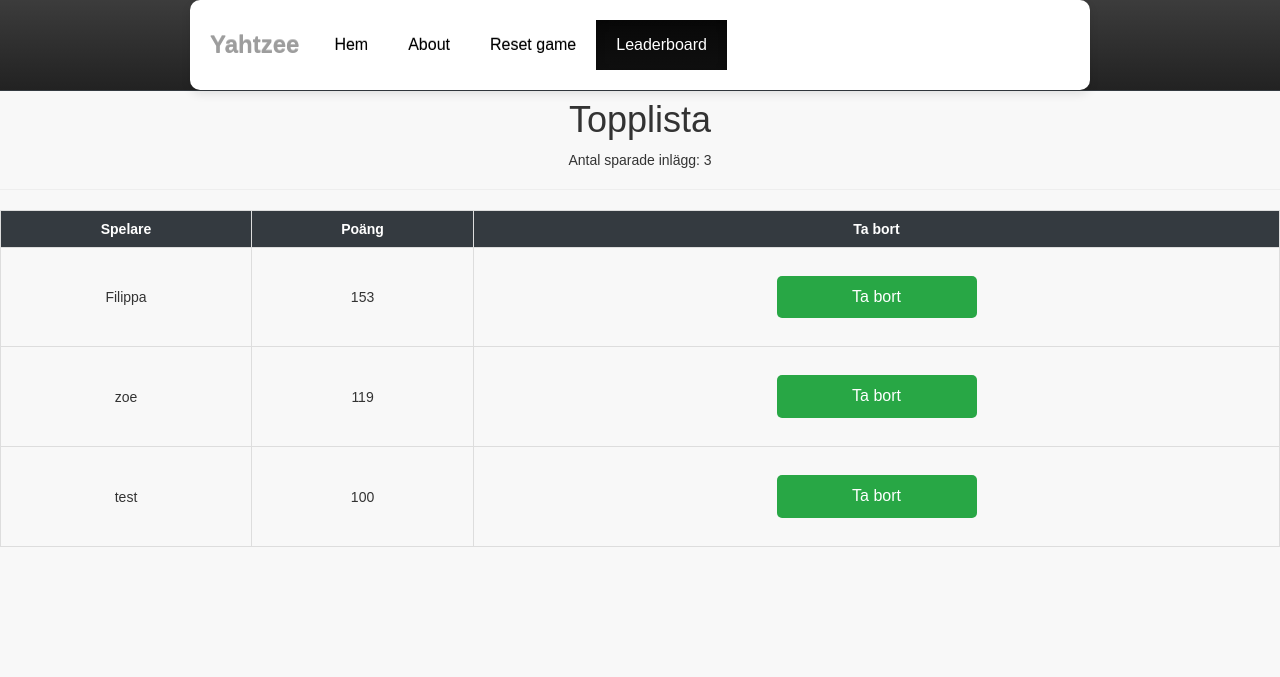
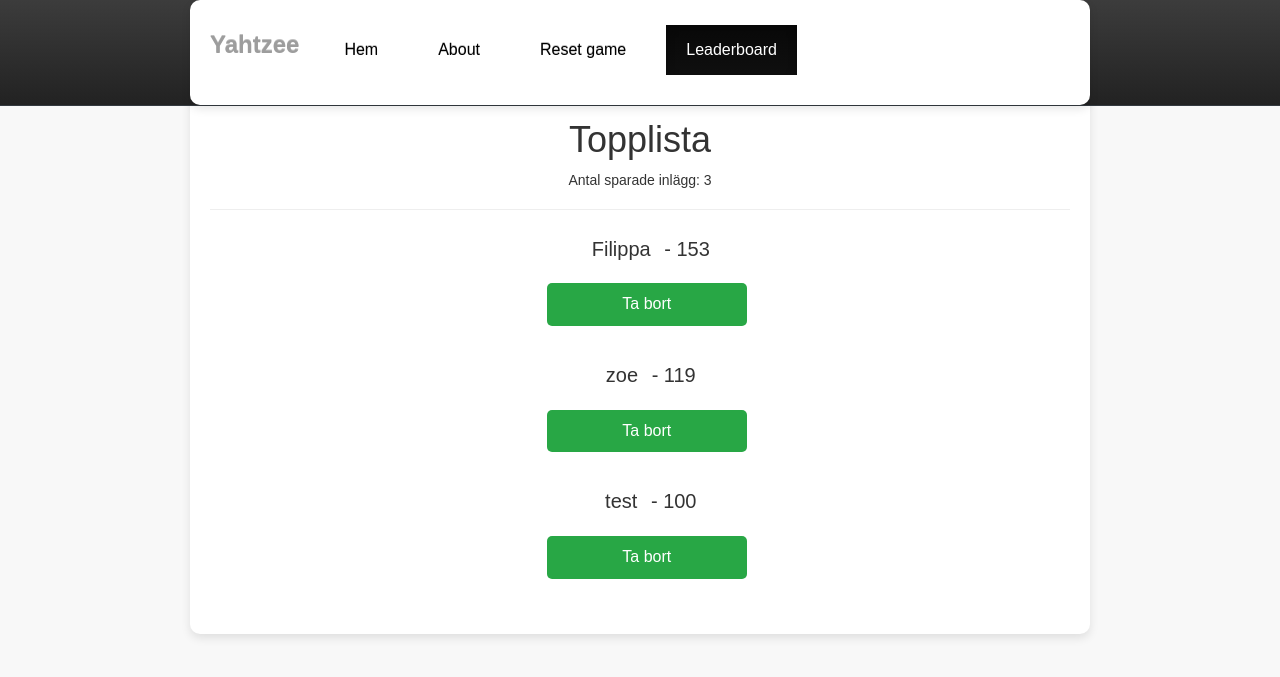
Before and after one commit to filippaliss/oopython, a Flask app: page /leaderboard in a window 1280 px wide. Shown: the top 677 px of the page. Run offline with Flask 3, Linux system fonts and the light colour scheme; some libraries are stand-ins or nearby versions.

Commit message:
fixade med krav 8 och stilen

```diff
--- a/kmom05/yahtzee4/static/css/style.css
+++ b/kmom05/yahtzee4/static/css/style.css
@@ -118,6 +118,44 @@ td input[type="radio"] {
     cursor: pointer;
 }
 
+/* Leaderborde */
+.leaderboard-list {
+    width: 100%;
+    border-collapse: collapse;
+    margin-top: 10px;
+    font-size: 20px;
+    text-align: center;
+    list-style: none;
+    padding: 0px 38%;
+}
+
+.player-name {
+    padding: 8px;
+    text-align: center;
+}
+
+.player_score {
+    padding: 8px;
+    text-align: center;
+}
+
+li {
+    background-color: white;
+    color: 343a40;
+    display: block;
+    width: fit-content;
+    padding: 5px 10px;
+    border-radius: 5px;
+    margin-bottom: 5px;
+
+}
+
+
+.del input[type="radio"] {
+    transform: scale(1.2);
+    cursor: pointer;
+}
+
 /* Footer */
 footer {
     background-color: #343a40; /* Mörk bakgrund */
--- a/kmom05/yahtzee4/templates/leaderboard.html
+++ b/kmom05/yahtzee4/templates/leaderboard.html
@@ -1,34 +1,23 @@
 {% include 'header.html' %}
 <link rel="stylesheet" href="{{ url_for('static', filename='css/style.css') }}">
 
+<div class="container" role="main">
     <div class="page-header">
-    <h1>
-        Topplista
-    </h1>
+        <h1>Topplista</h1>
         <p>Antal sparade inlägg: {{ num_entries }}</p>
     </div>
 
-<table>
-    <thead>
-        <tr>
-            <th>Spelare</th>
-            <th>Poäng</th>
-            <th>Ta bort</th>
-        </tr>
-    </thead>
-    <tbody>
+    <ul class="leaderboard-list">
         {% for player, score in players %}
-        <tr>
-            <td>{{ player }}</td>
-            <td>{{ score }}</td>
-            <td>
-                <form action="{{ url_for('remove_player', player=player) }}" method="POST">
+            <li>
+                <span class="player-name">{{ player }}</span> -
+                <span class="player-score">{{ score }}</span>
+                <form class="del" action="{{ url_for('remove_player', player=player) }}" method="POST" style="display:inline;">
                     <button type="submit">Ta bort</button>
                 </form>
-            </td>
-        </tr>
+            </li>
         {% endfor %}
-    </tbody>
-</table>
+    </ul>
+</div>
 
 {% include 'footer.html' %}
```
Lines whose indentation alone changed are shown as unchanged.
